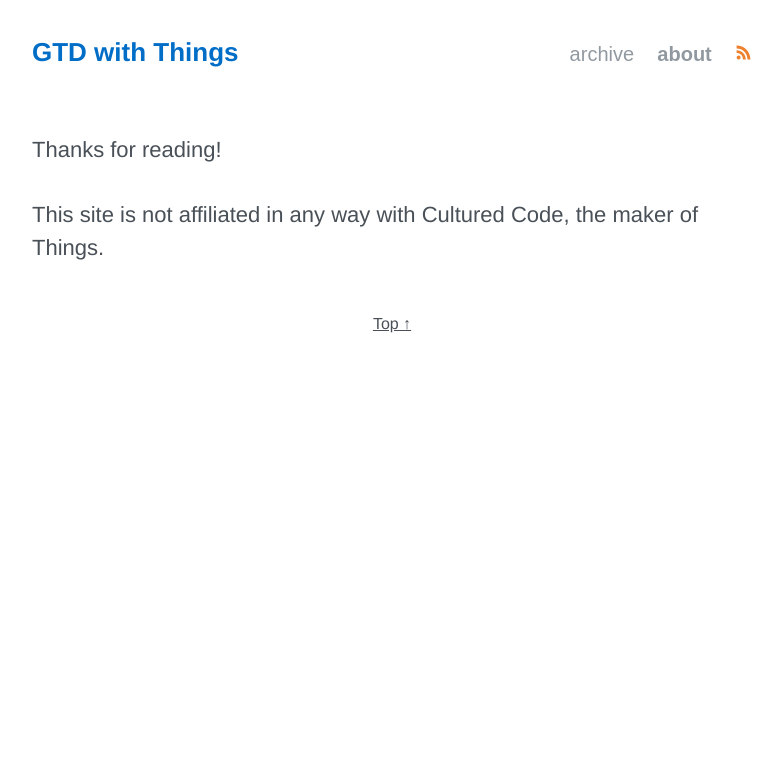
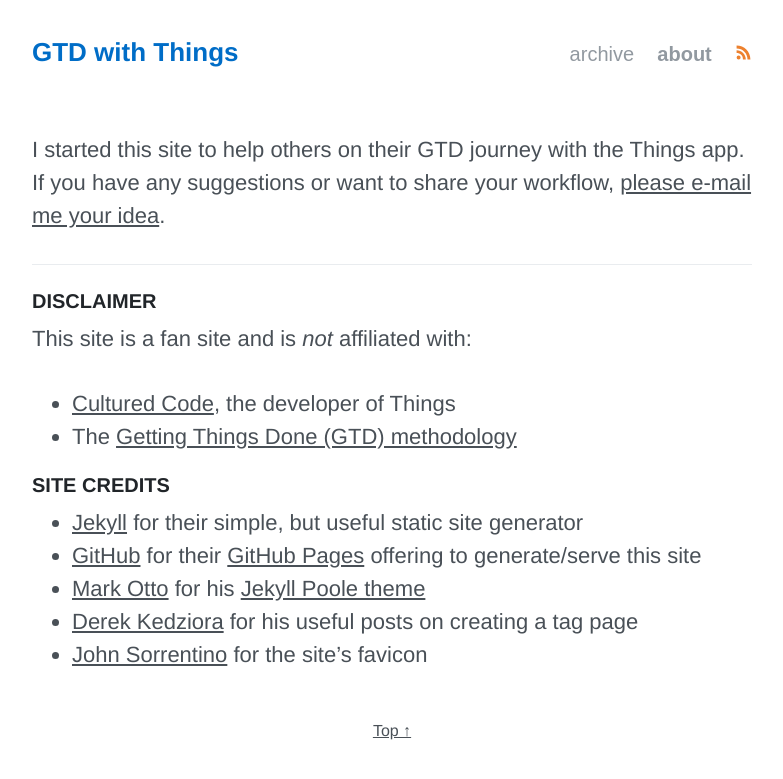
Before and after one commit to gtdwiththings/gtdwiththings.github.io, a Jekyll site: the page built from about.md, in a window 1280 px wide. Shown: the top 779 px of the page, without its empty margins (248-1031 px from the left). Built offline with Jekyll 4.4.1, drawn with Linux system fonts in a browser that asks for light colours.

Commit message:
Initial 'about' page

```diff
--- a/about.md
+++ b/about.md
@@ -3,8 +3,18 @@
 title: About
 ---
 
-Thanks for reading!
+I started this site to help others on their GTD journey with the Things app.  If you have any suggestions or want to share your workflow, [please e-mail me your idea](mailto:hello@gtdwiththings.com).
 
+----
 
+### Disclaimer
+This site is a fan site and is _not_ affiliated with:
+- [Cultured Code](https://culturedcode.com/things/), the developer of Things
+- The [Getting Things Done (GTD) methodology](https://gettingthingsdone.com)
 
-This site is not affiliated in any way with Cultured Code, the maker of Things.
+### Site Credits
+- [Jekyll](https://jekyllrb.com/) for their simple, but useful static site generator
+- [GitHub](https://github.com/) for their [GitHub Pages](https://pages.github.com/) offering to generate/serve this site
+- [Mark Otto](https://twitter.com/mdo) for his [Jekyll Poole theme](https://www.getpoole.com)
+- [Derek Kedziora](https://github.com/derekkedziora/derekkedziora.com) for his useful posts on creating a tag page
+- [John Sorrentino](https://twitter.com/johnsorrentino) for the site's favicon
```
